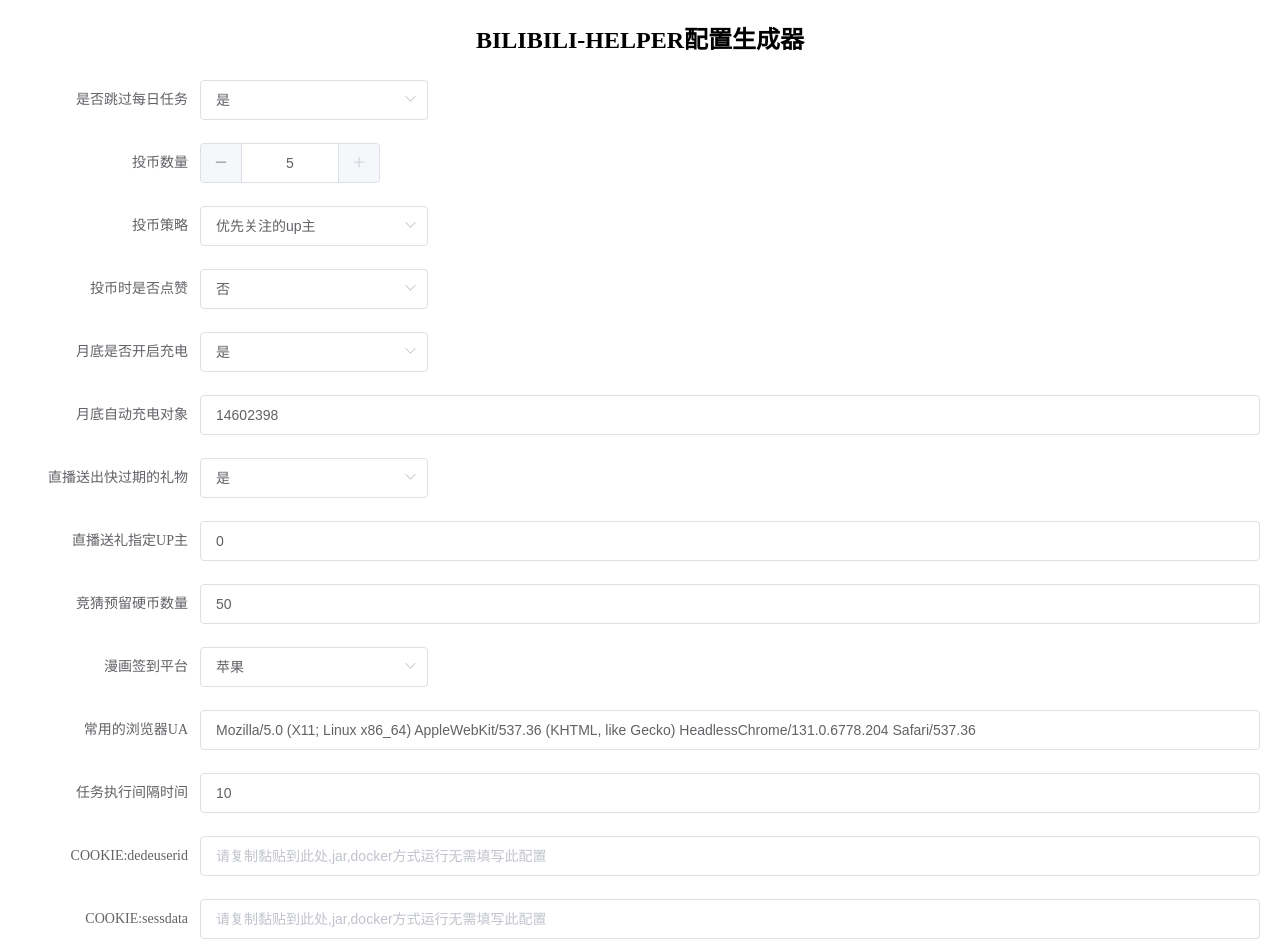
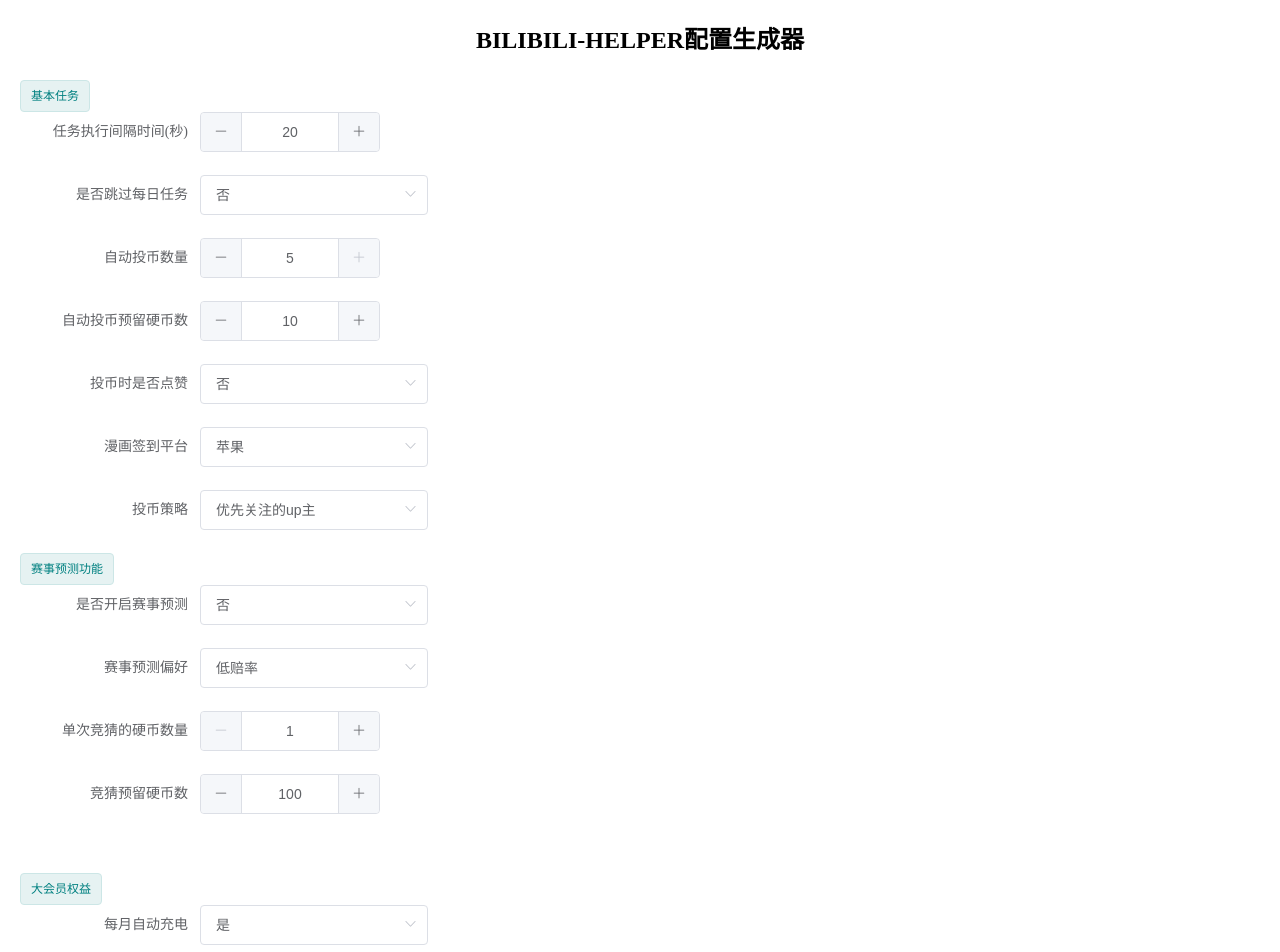
Before and after one commit to hx-w/BILIBILI-HELPER-CONFIG-GEN, a Vue app: page /index in a window 1280 px wide. Shown: the top 952 px of the page. Built offline with nearby package versions, Linux system fonts and the light colour scheme; what vue-json-viewer would draw is missing.

Commit message:
new build

```diff
--- a/src/views/index.vue
+++ b/src/views/index.vue
@@ -3,8 +3,20 @@
     <el-header><h1 align="center">BILIBILI-HELPER配置生成器</h1></el-header>
     <el-main>
       <el-form ref="config" :model="config" label-width="180px">
+        <el-tag>基本任务</el-tag>
+        <el-form-item label="任务执行间隔时间(秒)">
+          <el-input-number
+            v-model="config.taskConfig.taskIntervalTime"
+            :min="1"
+            :max="30"
+            placeholder="默认20秒"
+          ></el-input-number>
+        </el-form-item>
         <el-form-item label="是否跳过每日任务">
-          <el-select v-model="config.skipDailyTask" placeholder="请选择">
+          <el-select
+            v-model="config.taskConfig.skipDailyTask"
+            placeholder="请选择"
+          >
             <el-option
               v-for="item in options"
               :key="item.value"
@@ -14,17 +26,55 @@
             </el-option>
           </el-select>
         </el-form-item>
-        <el-form-item label="投币数量">
+
+        <el-form-item label="自动投币数量">
           <el-input-number
-            v-model="config.numberOfCoins"
+            v-model="config.taskConfig.numberOfCoins"
             :min="1"
             :max="5"
             label="最多五个"
           ></el-input-number>
         </el-form-item>
-
+        <el-form-item label="自动投币预留硬币数">
+          <el-input-number
+            v-model="config.taskConfig.reserveCoins"
+            :min="0"
+            :max="4000"
+          ></el-input-number>
+        </el-form-item>
+        <el-form-item label="投币时是否点赞">
+          <el-select
+            v-model="config.taskConfig.selectLike"
+            placeholder="请选择"
+          >
+            <el-option
+              v-for="item in selectLikeoptions"
+              :key="item.value"
+              :label="item.label"
+              :value="item.value"
+            >
+            </el-option>
+          </el-select>
+        </el-form-item>
+        <el-form-item label="漫画签到平台">
+          <el-select
+            v-model="config.taskConfig.devicePlatform"
+            placeholder="请选择"
+          >
+            <el-option
+              v-for="item in devicePlatformOpt"
+              :key="item.value"
+              :label="item.label"
+              :value="item.value"
+            >
+            </el-option>
+          </el-select>
+        </el-form-item>
         <el-form-item label="投币策略">
-          <el-select v-model="config.coinAddPriority" placeholder="请选择">
+          <el-select
+            v-model="config.taskConfig.coinAddPriority"
+            placeholder="请选择"
+          >
             <el-option
               v-for="item in Coinoptions"
               :key="item.value"
@@ -35,20 +85,9 @@
           </el-select>
         </el-form-item>
 
-        <el-form-item label="投币时是否点赞">
-          <el-select v-model="config.selectLike" placeholder="请选择">
-            <el-option
-              v-for="item in selectLikeoptions"
-              :key="item.value"
-              :label="item.label"
-              :value="item.value"
-            >
-            </el-option>
-          </el-select>
-        </el-form-item>
-
-        <el-form-item label="月底是否开启充电">
-          <el-select v-model="config.monthEndAutoCharge" placeholder="请选择">
+        <el-tag>赛事预测功能</el-tag>
+        <el-form-item label="是否开启赛事预测">
+          <el-select v-model="config.taskConfig.matchGame" placeholder="请选择">
             <el-option
               v-for="item in options"
               :key="item.value"
@@ -59,12 +98,43 @@
           </el-select>
         </el-form-item>
 
-        <el-form-item label="月底自动充电对象">
-          <el-input v-model="config.chargeForLove"></el-input>
+        <el-form-item label="赛事预测偏好">
+          <el-select
+            v-model="config.taskConfig.showHandModel"
+            placeholder="请选择"
+          >
+            <el-option
+              v-for="item in handModelOptions"
+              :key="item.value"
+              :label="item.label"
+              :value="item.value"
+            >
+            </el-option>
+          </el-select>
         </el-form-item>
-
-        <el-form-item label="直播送出快过期的礼物">
-          <el-select v-model="config.giveGift" placeholder="请选择">
+        <el-form-item label="单次竞猜的硬币数量">
+          <el-input-number
+            v-model="config.taskConfig.predictNumberOfCoins"
+            :min="1"
+            :max="10"
+            label="最多10个"
+          ></el-input-number>
+        </el-form-item>
+        <el-form-item label="竞猜预留硬币数">
+          <el-input-number
+            v-model="config.taskConfig.minimumNumberOfCoins"
+            :min="1"
+            label="硬币低于此数量不进行竞猜"
+          ></el-input-number>
+        </el-form-item>
+        <br />
+        <br />
+        <el-tag>大会员权益</el-tag>
+        <el-form-item label="每月自动充电">
+          <el-select
+            v-model="config.taskConfig.monthEndAutoCharge"
+            placeholder="请选择"
+          >
             <el-option
               v-for="item in options"
               :key="item.value"
@@ -74,18 +144,20 @@
             </el-option>
           </el-select>
         </el-form-item>
-
-        <el-form-item label="直播送礼指定UP主">
-          <el-input v-model="config.upLive"></el-input>
+        <el-form-item label="每月充电日期">
+          <el-input-number
+            v-model="config.taskConfig.chargeDay"
+            :min="1"
+            :max="28"
+          ></el-input-number>
         </el-form-item>
-
-        <el-form-item label="竞猜预留硬币数量">
-          <el-input v-model="config.reserveCoins"></el-input>
+        <el-form-item label="月底自动充电对象(uuid)">
+          <el-input v-model="config.taskConfig.chargeForLove"></el-input>
         </el-form-item>
-        <el-form-item label="漫画签到平台">
-          <el-select v-model="config.devicePlatform" placeholder="请选择">
+        <el-form-item label="直播送出快过期的礼物">
+          <el-select v-model="config.taskConfig.giveGift" placeholder="请选择">
             <el-option
-              v-for="item in devicePlatformOpt"
+              v-for="item in options"
               :key="item.value"
               :label="item.label"
               :value="item.value"
@@ -93,26 +165,37 @@
             </el-option>
           </el-select>
         </el-form-item>
-
+        <el-form-item label="直播送礼指定UP主(uuid)">
+          <el-input v-model="config.taskConfig.upLive"></el-input>
+        </el-form-item>
+        <el-form-item label="银瓜子兑换硬币">
+          <el-select
+            v-model="config.taskConfig.silver2Coin"
+            placeholder="请选择"
+          >
+            <el-option
+              v-for="item in options"
+              :key="item.value"
+              :label="item.label"
+              :value="item.value"
+            >
+            </el-option>
+          </el-select>
+        </el-form-item>
+        <br/>
+        <el-tag>信息配置</el-tag>
         <el-form-item label="常用的浏览器UA">
-          <el-input v-model="config.userAgent"></el-input>
+          <el-input v-model="config.taskConfig.userAgent"></el-input>
         </el-form-item>
 
-        <el-form-item label="任务执行间隔时间">
-          <el-input v-model="config.taskIntervalTime" placeholder="默认10秒"></el-input>
+        <el-form-item label="你的bilibili cookies">
+          <el-input
+            v-model="config.biliVerify.biliCookies"
+            placeholder="请复制黏贴到此处"
+          ></el-input>
         </el-form-item>
 
-        <el-form-item label="COOKIE:dedeuserid">
-          <el-input v-model="config.dedeuserid" placeholder="请复制黏贴到此处,jar,docker方式运行无需填写此配置"></el-input>
-        </el-form-item>
-
-        <el-form-item label="COOKIE:sessdata">
-          <el-input v-model="config.sessdata" placeholder="请复制黏贴到此处,jar,docker方式运行无需填写此配置"></el-input>
-        </el-form-item>
-          <el-form-item label="COOKIE:biliJct">
-          <el-input v-model="config.biliJct" placeholder="请复制黏贴到此处,jar,docker方式运行无需填写此配置"></el-input>
-        </el-form-item>
-
+        <br/>
         <el-form-item>
           <el-button type="primary" @click="onSubmit">生成</el-button>
           <el-button>取消</el-button>
@@ -134,76 +217,113 @@
   data() {
     return {
       config: {
-        numberOfCoins: '5',
-        reserveCoins: 50,
-        selectLike: 0,
-        monthEndAutoCharge: true,
-        giveGift: true,
-        upLive: '0',
-        chargeForLove: '14602398',
-        devicePlatform: 'ios',
-        coinAddPriority: 1,
-        skipDailyTask: true,
-        userAgent: '',
-        taskIntervalTime: 10,
-        dedeuserid: "",
-        sessdata: "",
-        biliJct: "",
+        biliVerify: {
+          biliCookies: "",
+        },
+        taskConfig: {
+          skipDailyTask: false,
+          matchGame: false,
+          showHandModel: false,
+          predictNumberOfCoins: 1,
+          minimumNumberOfCoins: 100,
+          taskIntervalTime: 20,
+          numberOfCoins: 5,
+          coinAddPriority: 1,
+          reserveCoins: 10,
+          selectLike: 0,
+          monthEndAutoCharge: true,
+          giveGift: true,
+          silver2Coin: true,
+          upLive: "0",
+          chargeForLove: "14602398",
+          chargeDay: 28,
+          devicePlatform: "ios",
+          userAgent: "你的浏览器UA",
+        },
+        pushConfig: {
+          SC_KEY: "",
+          SCT_KEY: "",
+          TG_BOT_TOKEN: "",
+          TG_USER_ID: "",
+          TG_USE_CUSTOM_URL: false,
+          DING_TALK_URL: "",
+          DING_TALK_SECRET: "",
+          PUSH_PLUS_TOKEN: "",
+          WE_COM_GROUP_TOKEN: "",
+          WE_COM_APP_CORPID: "",
+          WE_COM_APP_CORP_SECRET: "",
+          WE_COM_APP_AGENT_ID: 0,
+          WE_COM_APP_TO_USER: "",
+          WE_COM_APP_MEDIA_ID: "",
+          PROXY_HTTP_HOST: "",
+          PROXY_SOCKET_HOST: "",
+          PROXY_PORT: 0,
+        },
       },
-      textarea: '请生成',
+      textarea: "待生成",
       options: [
         {
           value: true,
-          label: '是',
+          label: "是",
         },
         {
           value: false,
-          label: '否',
+          label: "否",
+        },
+      ],
+      handModelOptions: [
+        {
+          value: true,
+          label: "高赔率",
+        },
+        {
+          value: false,
+          label: "低赔率",
         },
       ],
       devicePlatformOpt: [
         {
-          value: 'ios',
-          label: '苹果',
+          value: "ios",
+          label: "苹果",
         },
         {
-          value: 'android',
-          label: '安卓',
+          value: "android",
+          label: "安卓",
         },
       ],
       selectLikeoptions: [
         {
           value: 1,
-          label: '是',
+          label: "是",
         },
         {
           value: 0,
-          label: '否',
+          label: "否",
         },
       ],
       Coinoptions: [
         {
           value: 1,
-          label: '优先关注的up主',
+          label: "优先关注的up主",
         },
         {
           value: 0,
-          label: '优先热榜',
+          label: "优先热榜",
         },
       ],
-    }
+    };
   },
   created() {
-    this.config.userAgent = navigator.userAgent
+    this.config.taskConfig.userAgent = navigator.userAgent;
   },
   methods: {
     onSubmit() {
       //this.textarea = JSON.stringify(this.config)
-      this.textarea = this.config
-      console.log(this.textarea)
+      this.textarea = this.config;
+      console.log(this.textarea);
     },
   },
-}
+};
 </script>
 <style scoped>
 body {
```
